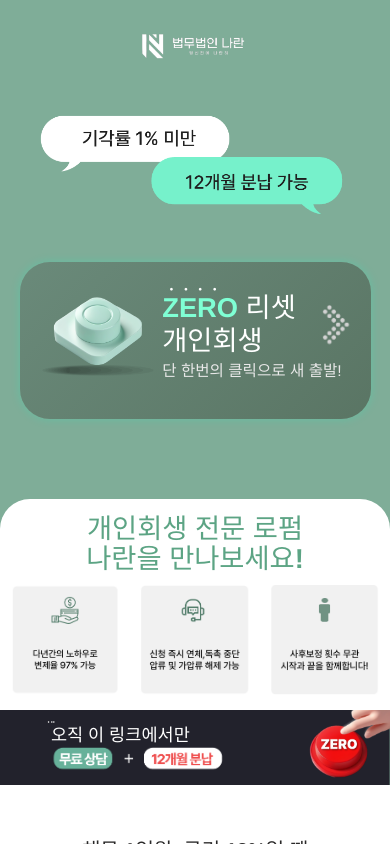
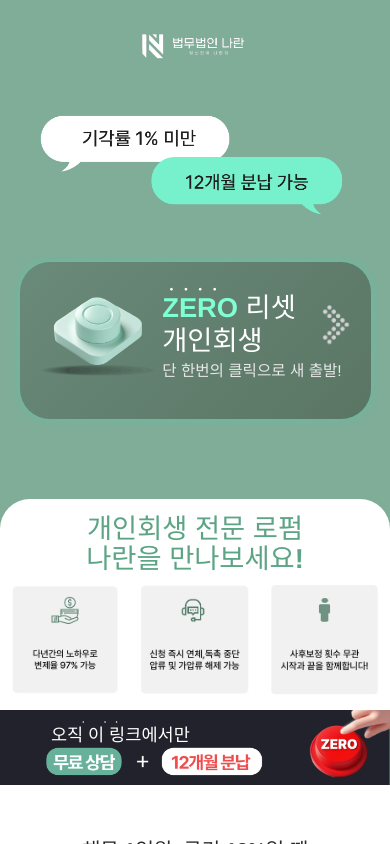
Before and after one commit to hsy1410-dev/naran, a React (Vite) app: page / in a window 390 px wide. Built offline with nearby package versions, Linux system fonts and the light colour scheme; no server answers; a web font is replaced by a local one.

Commit message:
Update App.css

```diff
--- a/src/App.css
+++ b/src/App.css
@@ -917,6 +917,7 @@
     white-space: nowrap;
     left: -49vw;
        position: relative;
+    letter-spacing: 40vw;
     margin-bottom: 8px;
   }
   .무료상담{
```
